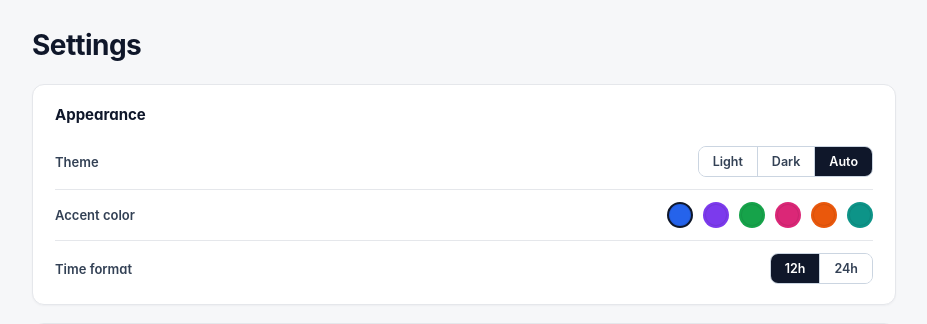
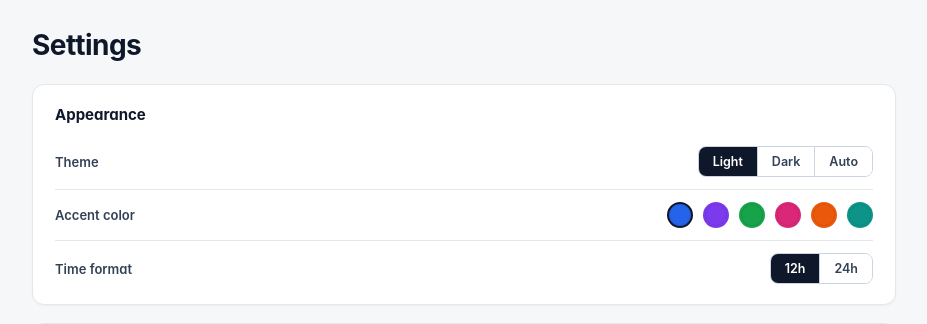
Before and after one commit to bes57/sports-calendar, a FastAPI app: page /settings in a window 1280 px wide. Shown: the part 44-368 px from the top of the page, without its empty margins (176-1103 px from the left). Run offline with FastAPI, Linux system fonts and the light colour scheme; data that the repository does not hold is empty; some web fonts are replaced.

Commit message:
Default theme to light instead of auto
Users with dark-mode OS settings were landing on a dark calendar on
first visit with no explicit choice made. Light is now the fallback in
both the base.html bootstrap and the Settings page — Dark/Auto are
still one click away and still persist once picked.

```diff
--- a/templates/base.html
+++ b/templates/base.html
@@ -30,7 +30,7 @@
           : pref;
         root.setAttribute('data-theme', effective);
       }
-      var themePref = localStorage.getItem('sports-cal-theme') || 'auto';
+      var themePref = localStorage.getItem('sports-cal-theme') || 'light';
       applyTheme(themePref);
       if (themePref === 'auto' && window.matchMedia) {
         window.matchMedia('(prefers-color-scheme: dark)').addEventListener('change', function () {
--- a/templates/settings.html
+++ b/templates/settings.html
@@ -129,7 +129,7 @@ document.querySelectorAll('.refresh-one').forEach(btn => {
       : pref;
     document.documentElement.setAttribute('data-theme', effective);
   }
-  const savedTheme = localStorage.getItem(THEME_KEY) || 'auto';
+  const savedTheme = localStorage.getItem(THEME_KEY) || 'light';
   setActiveSeg(themeCtl, savedTheme);
   themeCtl.querySelectorAll('button').forEach(btn => {
     btn.addEventListener('click', () => {
```
